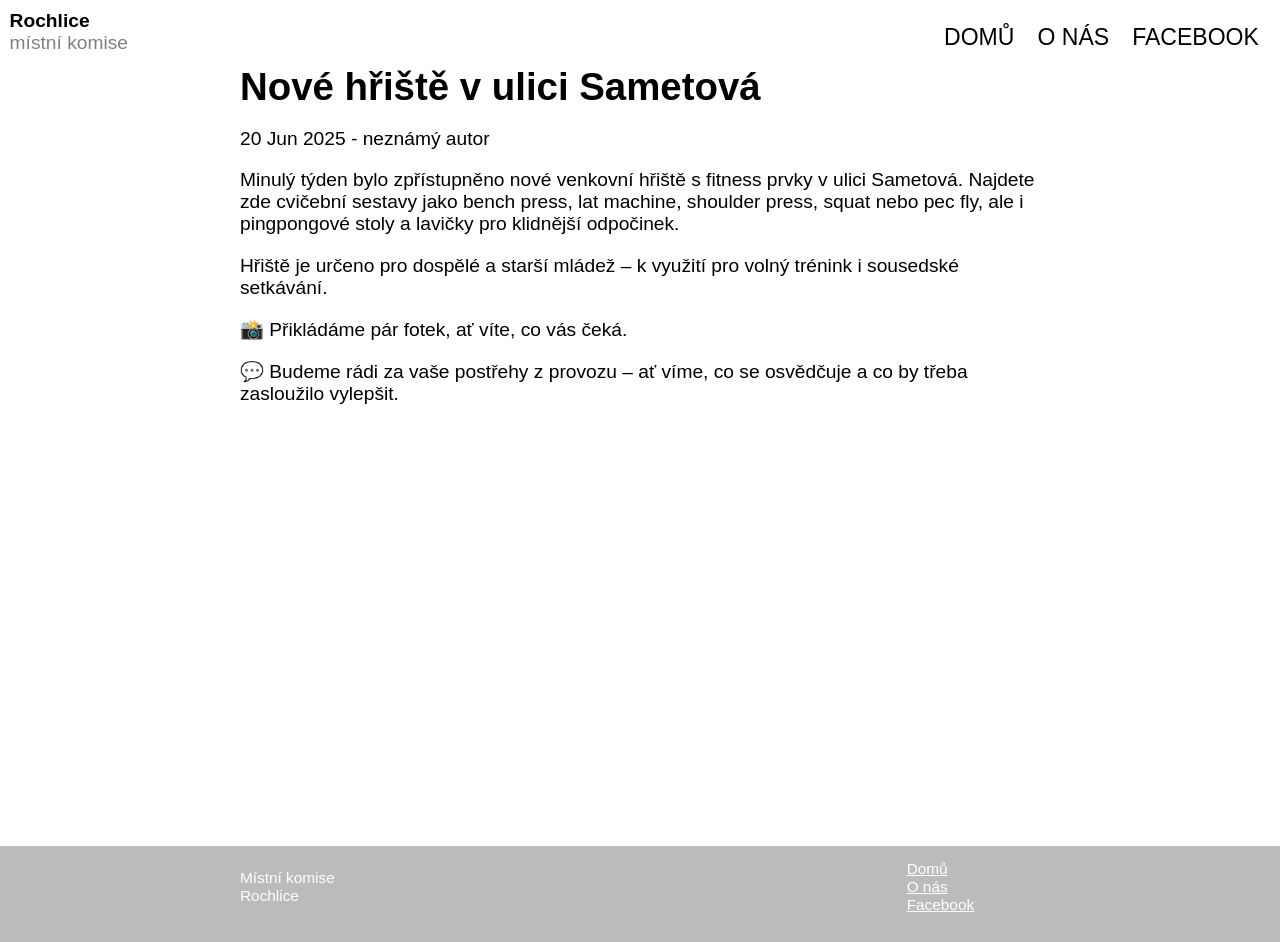
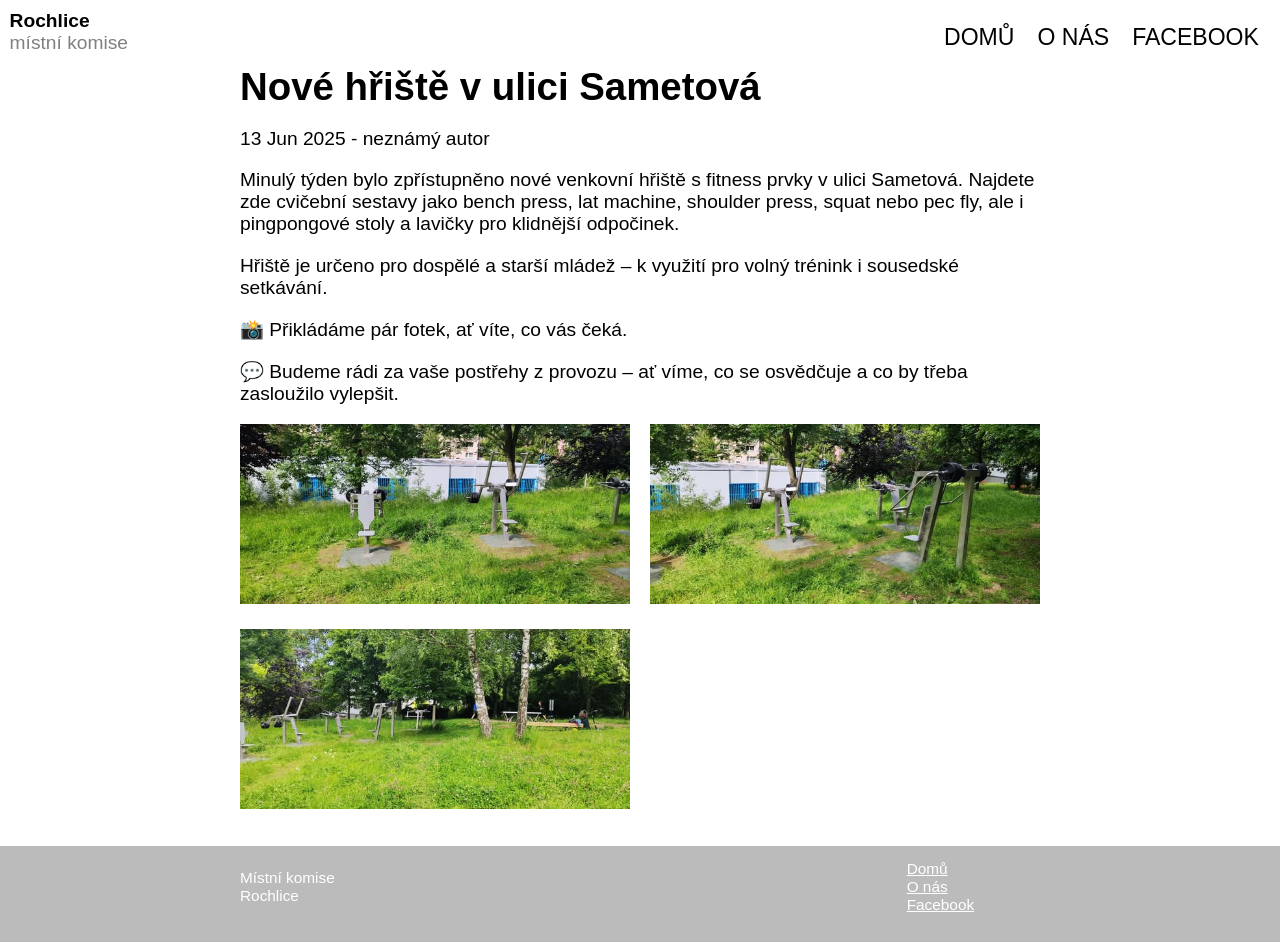
Before and after one commit to mkrochlice/mkrochlice.github.io, a Jekyll site: the page built from _posts/2025-06-13-nové-hřiště-v-ulici-sametová.md, in a window 1280 px wide and 942 px high. Built offline with Jekyll 4.4.1, drawn with Linux system fonts in a browser that asks for light colours; some web fonts are replaced.

Commit message:
Fix image paths
Signed-off-by: Marek Maškarinec <marek@mrms.cz>

```diff
--- a/_posts/2025-06-20-nové-hřiště-v-ulici-sametová.md
+++ b/_posts/2025-06-13-nové-hřiště-v-ulici-sametová.md
@@ -2,7 +2,7 @@
 layout: post
 title: Nové hřiště v ulici Sametová
 author: neznámý autor
-thumbnail: /507107556_122134216322748074_8366710575356428026_n.jpg
+thumbnail: /assets/images/uploads/507107556_122134216322748074_8366710575356428026_n.jpg
 ---
 Minulý týden bylo zpřístupněno nové venkovní hřiště s fitness prvky v ulici Sametová. Najdete zde cvičební sestavy jako bench press, lat machine, shoulder press, squat nebo pec fly, ale i pingpongové stoly a lavičky pro klidnější odpočinek.
 
@@ -14,8 +14,8 @@ Hřiště je určeno pro dospělé a starší mládež – k využití pro voln
 
 💬 Budeme rádi za vaše postřehy z provozu – ať víme, co se osvědčuje a co by třeba zasloužilo vylepšit.
 
-![](/506104619_122134216586748074_7671052937088257162_n.jpg)
+![](/assets/images/uploads/506104619_122134216586748074_7671052937088257162_n.jpg)
 
-![](/505848845_122134216580748074_1427479347956632441_n.jpg)
+![](/assets/images/uploads/505848845_122134216580748074_1427479347956632441_n.jpg)
 
-![](/507107556_122134216322748074_8366710575356428026_n.jpg)
+![](/assets/images/uploads/507107556_122134216322748074_8366710575356428026_n.jpg)
--- a/admin/config.yml
+++ b/admin/config.yml
@@ -3,8 +3,8 @@ backend:
   repo: mkrochlice/mkrochlice.github.io
   branch: main
   base_url: https://mkrochliceoauth.mmq.cz
-media_folder: "uploads"
-public_folder: "/"
+media_folder: "assets/images/uploads"
+public_folder: "/assets/images/uploads"
 collections:
   - name: "aktuality"
     label: "Aktuality"
```
Also changed, not shown: assets/images/uploads/505848845_122134216580748074_1427479347956632441_n.jpg (renamed from uploads/505848845_122134216580748074_1427479347956632441_n.jpg), assets/images/uploads/506104619_122134216586748074_7671052937088257162_n.jpg (renamed from uploads/506104619_122134216586748074_7671052937088257162_n.jpg), assets/images/uploads/507107556_122134216322748074_8366710575356428026_n.jpg (renamed from uploads/507107556_122134216322748074_8366710575356428026_n.jpg).
